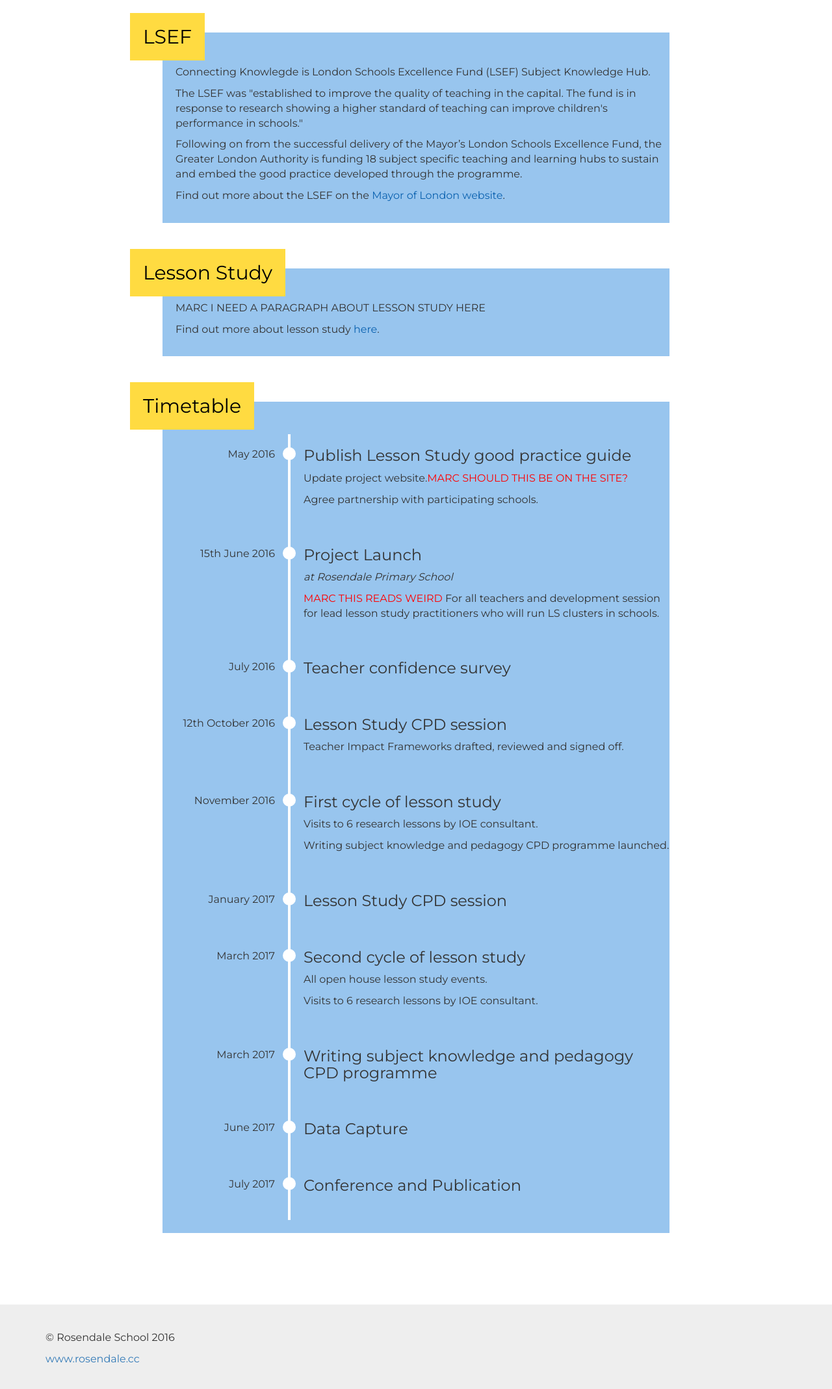
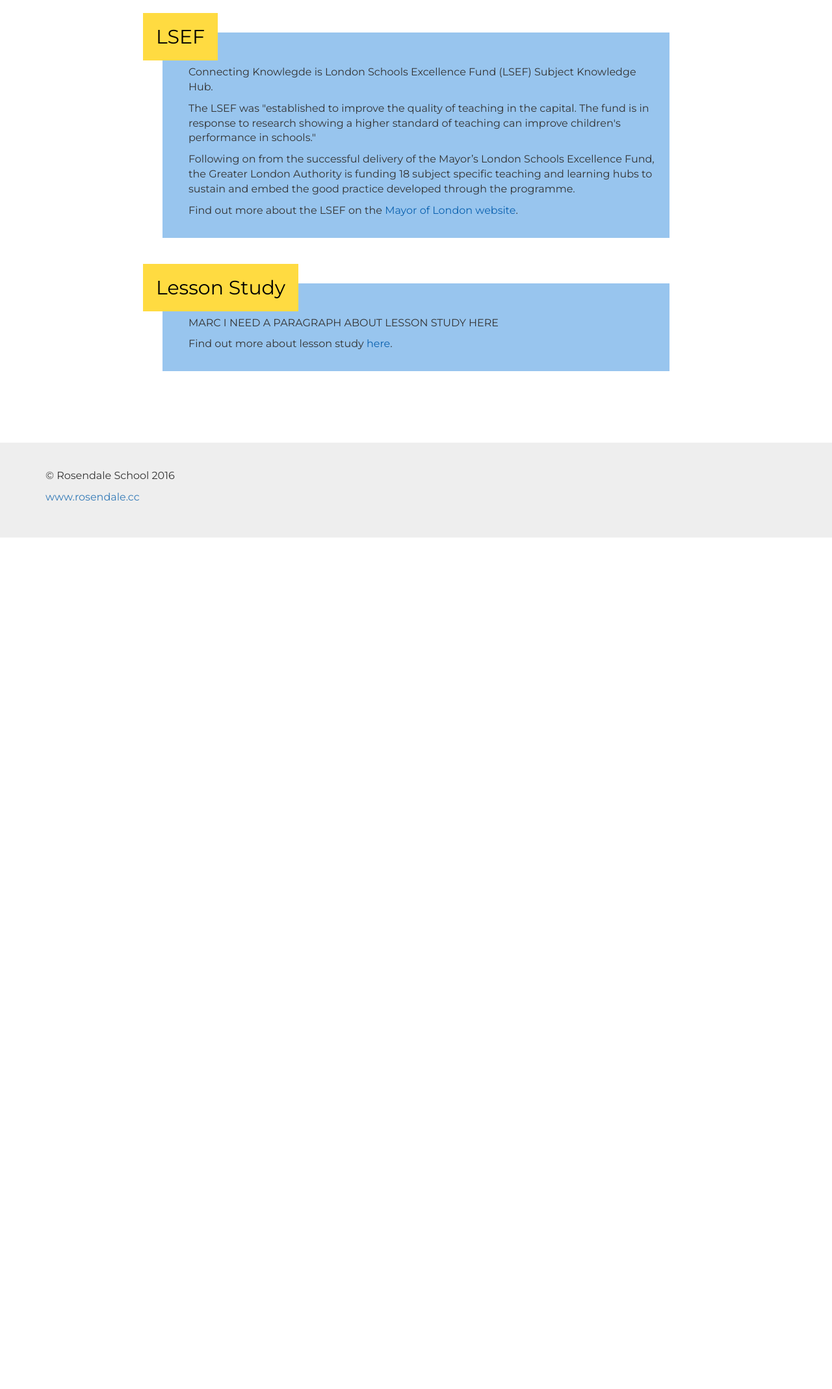
Before and after one commit to joehalloran/connecting-knowledge, a PHP site: page /about.html in a window 1280 px wide. Shown: the part 228-2365 px from the top of the page at 65% size. After the commit the page ends 1055 px from the top, so only its background shows below. Run offline with PHP 8.4, Linux system fonts and the light colour scheme; some libraries are stand-ins or nearby versions.

Commit message:
Revert "time-line"
This reverts commit 0479c738064f9a8d774953be3d2aef97b187b6f5.

```diff
--- a/about.html
+++ b/about.html
@@ -71,102 +71,6 @@
             <p class="first-par">MARC I NEED A PARAGRAPH ABOUT LESSON STUDY HERE</p>
             <p>Find out more about lesson study <a href="#" target="_blank">here</a>.</p>
         </section>
-        <section id="timeline" class="col-md-8 col-md-offset-2">
-          <h2>Timetable</h2>
-          	<table class="first-par">
-	          	<tbody>
-		          	<tr>
-		          		<td>
-		          			<p>May 2016</p>
-		          		</td>
-		          		<td>
-		          			<h3>Publish Lesson Study good practice guide</h3>
-		            		<p>Update project website.<span style="color: red;">MARC SHOULD THIS BE ON THE SITE?</span></p>
-							<p>Agree partnership with participating schools.</p>
-		          		</td>
-		          	</tr>
-		          	<tr>
-		          		<td>
-		          			<p>15th June 2016</p>
-		          		</td>
-		          		<td>
-		          			<h3>Project Launch</h3>
-		          			<p><i>at Rosendale Primary School</i></p>
-		            		<p><span style="color: red;">MARC THIS READS WEIRD </span>For all teachers and development session for lead lesson study practitioners who will run LS clusters in schools.</p>
-						</td>
-		          	</tr>
-		          	<tr>
-		          		<td>
-		          			<p>July 2016</p>
-		          		</td>
-		          		<td>
-		          			<h3>Teacher confidence survey</h3>
-		          		</td>
-		          	</tr>
-		          	<tr>
-		          		<td>
-		          			<p>12th October 2016</p>
-		          		</td>
-		          		<td>
-		          			<h3>Lesson Study CPD session</h3>
-		            		<p>Teacher Impact Frameworks drafted, reviewed and signed off.</p>
-		          		</td>
-		          	</tr>
-		          	<tr>
-		          		<td>
-		          			<p>November 2016</p>
-		          		</td>
-		          		<td>
-		          			<h3>First cycle of lesson study</h3>
-		            		<p>Visits to 6 research lessons by IOE consultant.</p>
-		            		<p>Writing subject knowledge and pedagogy CPD programme launched.</p>
-		          		</td>
-		          	</tr>
-		          	<tr>
-		          		<td>
-		          			<p>January 2017</p>
-		          		</td>
-		          		<td>
-		          			<h3>Lesson Study CPD session</h3>
-		          		</td>
-		          	</tr>
-		          	<tr>
-		          		<td>
-		          			<p>March 2017</p>
-		          		</td>
-		          		<td>
-		          			<h3>Second cycle of lesson study</h3>
-		          			<p>All open house lesson study events.</p>
-		          			<p>Visits to 6 research lessons by IOE consultant.</p>
-		          		</td>
-		          	</tr>
-		          	<tr>
-		          		<td>
-		          			<p>March 2017</p>
-		          		</td>
-		          		<td>
-		          			<h3>Writing subject knowledge and pedagogy CPD programme</h3>
-		          		</td>
-		          	</tr>
-		          	<tr>
-		          		<td>
-		          			<p>June 2017</p>
-		          		</td>
-		          		<td>
-		          			<h3>Data Capture</h3>
-		          		</td>
-		          	</tr>
-		          	<tr>
-		          		<td>
-		          			<p>July 2017</p>
-		          		</td>
-		          		<td>
-		          			<h3>Conference and Publication</h3>
-		          		</td>
-		          	</tr>
-	          	</tbody>
-          	</table>
-        </section>
       </div> <!-- ./row -->
     </main> <!-- /.container -->
     <footer class="container-fluid">
--- a/css/style.css
+++ b/css/style.css
@@ -70,7 +70,7 @@
 	position: relative;
 }
 
-canvas, .background {
+canvas {
 	position: absolute;
 	width: 1000px;
 	height: 1000px;
@@ -196,30 +196,24 @@
 }
 
 main > .row > section {
-	padding: 20px 0 20px 0;
+	padding: 20px;
 	position: relative;
 	background-color: #98C5EE;
 	margin-bottom: 70px;
 
 }
 
-@media (min-width: 768px;) {
-	main > .row > section {
-		padding: 20px;
-	}
-}
-
 main section > h2 {
 	margin-top: 0px;
 	position: absolute;
-	margin-left: 10px;
+	margin-left: -4px;
 	margin-top: -50px;
 	background-color: #FFDB41;
 	padding: 20px;
 	color: #000;
 }
 
-@media (min-width: 992px) {
+@media (min-width: 768px) {
 	main section > h2 {
 		margin-left: -50px;
 	}
@@ -234,37 +228,6 @@
 	margin-left: 20px;
 }
 
-
-
-#timeline table tr > td:first-child {
-	width: 25%;
-	text-align: right;
-	border-right: 4px solid #fff;
-	padding-right: 20px;
-	position: relative;
-	vertical-align: text-top;
-	padding-top: 20px;
-}
-
-#timeline table tr > td:first-child:after {
-	content: ' ';
-	position: absolute;
-    width: 20px;
-    height: 20px;
-    top: 20px;
-    right: -12px;
-    -webkit-border-radius: 25px;
-    -moz-border-radius: 25px;
-    border-radius: 25px;
-    background-color: #fff;
-    z-index: 1000;
-}
-
-#timeline table tr > td {
-	padding-left: 20px;
-	padding-bottom: 30px;
-}
-
 footer {
 	margin-top: 40px;
 	background-color: #eee;
```
Also changed, not shown: index.html (+3 -30 lines), js/connectingknowledge.js (+14 -4 lines), img/background.svg (deleted), js/jquery.drawsvg.js (deleted), 1 other file.
